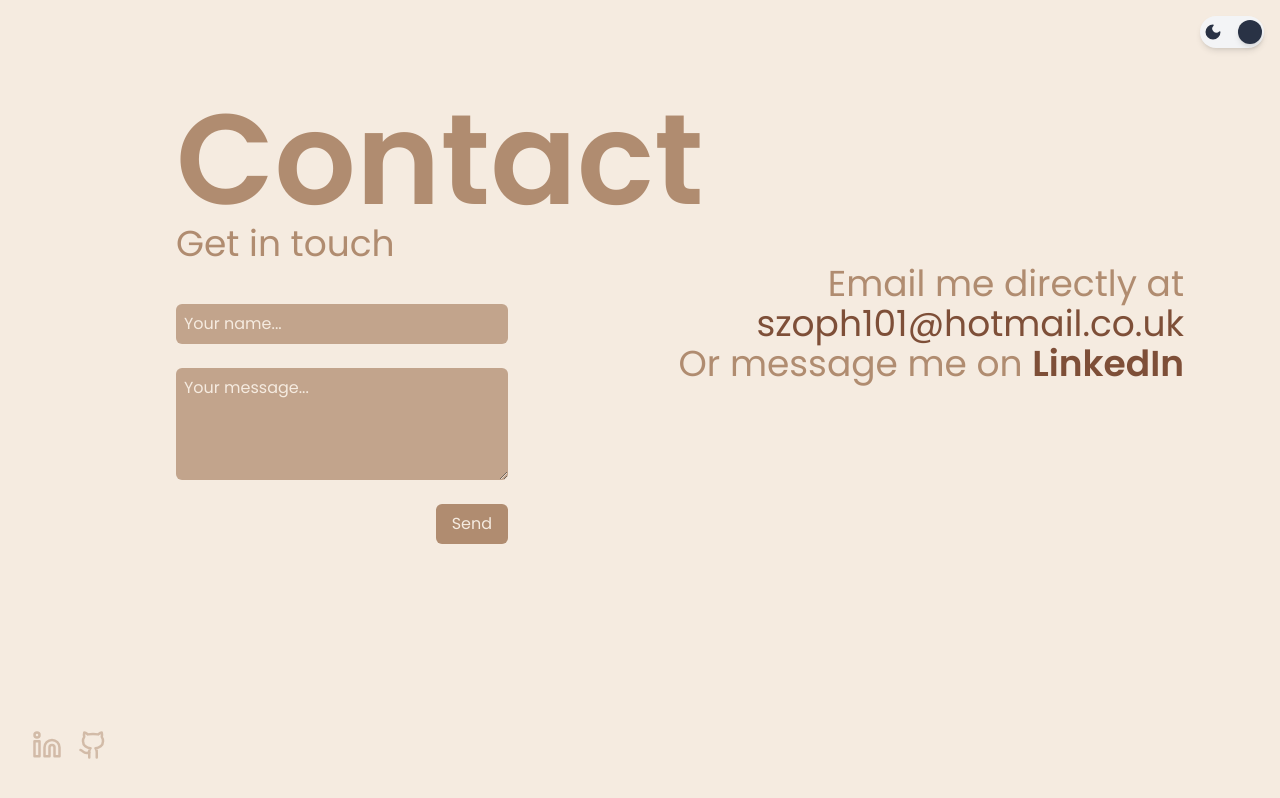
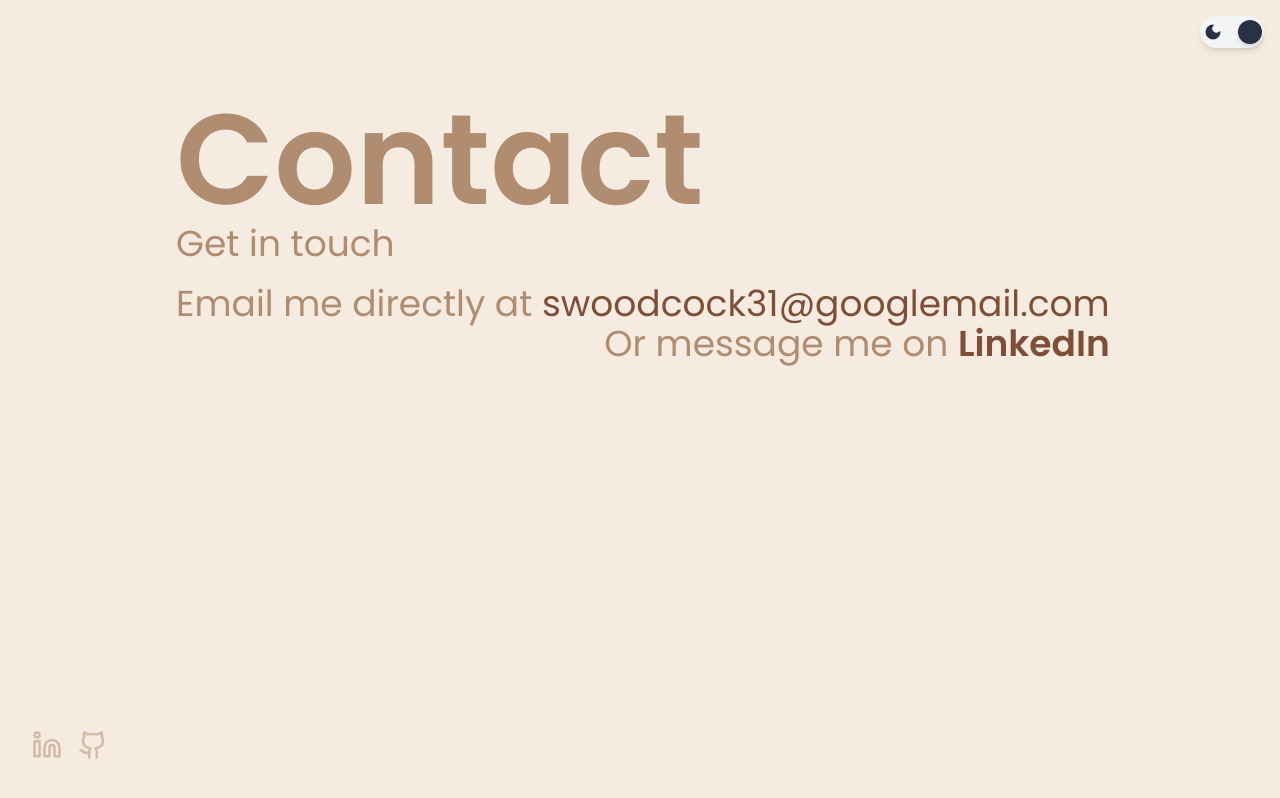
Before and after one commit to Szoph/Next-Portfolio, a Next.js app: page /contact in a window 1280 px wide. Built offline with nearby package versions, Linux system fonts and the light colour scheme.

Commit message:
removed form

```diff
--- a/components/ContactComponents/ContactPage.jsx
+++ b/components/ContactComponents/ContactPage.jsx
@@ -3,19 +3,14 @@ import SideBar from "../SideBar"
 
 const ContactPage = () => {
   return (
-    <div className="w-full md:h-screen lg:h-screen h-full p-24 md:pl-44 lg:pl-44 bg-[#f5ebe0] dark:bg-medium dark:text-[#96A9C7] text-[#B08C70]">
+    <div className="w-full md:h-screen lg:h-screen h-screen p-24 md:pl-44 lg:pl-44 bg-[#f5ebe0] dark:bg-medium dark:text-[#96A9C7] text-[#B08C70]">
         <SideBar />
         <h2 className="md:text-9xl lg:text-9xl text-4xl bring-up font-semibold">Contact</h2>
-        <h3 className="md:text-4xl lg:text-4xl text-2xl">Get in touch</h3>
+        <h3 className="md:text-4xl lg:text-4xl text-2xl pb-5">Get in touch</h3>
         <div className="flex md:flex-row lg:flex-row flex-col w-full gap-28">
-        <form className="flex flex-col gap-6 pt-10 md:w-2/5 lg:w-2/5 w-full" action="mailto:szoph101@hotmail.co.uk" method="post" enctype="text/plain">
-            <input type="text" name="name" className="opacity-75 focus:opacity-100 rounded-md p-2 dark:bg-[#96A9C7] bg-[#B08C70] text-[#f5ebe0] dark:text-medium placeholder-[#f5ebe0] dark:placeholder-medium focus:outline-none"
-            placeholder="Your name..."></input>
-            <textarea name="message" placeholder="Your message..." className="opacity-75 focus:opacity-100 rounded-md p-2 h-28 dark:bg-[#96A9C7] bg-[#B08C70] text-[#f5ebe0] dark:text-medium placeholder-[#f5ebe0] dark:placeholder-medium focus:outline-none"></textarea>
-            <button type="submit" className="flex self-end px-4 text-center py-2 dark:bg-[#96A9C7] bg-[#B08C70] text-[#f5ebe0] dark:text-medium rounded-md hover:dark:bg-[#C6D6EC] hover:bg-[#7E4F38]">Send</button>
-        </form>
+
        <div className="bring-left">
-       <h3 className="md:text-4xl lg:text-4xl text-2xl text-right">Email me directly at <span className="text-[#7E4F38] dark:text-[#C6D6EC]">szoph101@hotmail.co.uk</span></h3>
+       <h3 className="md:text-4xl lg:text-4xl text-2xl text-right">Email me directly at <span className="text-[#7E4F38] dark:text-[#C6D6EC]">swoodcock31@googlemail.com</span></h3>
        <h3 className="md:text-4xl lg:text-4xl text-2xl text-right">Or message me on <a className="text-[#7E4F38] dark:text-[#C6D6EC] hover:cursor-pointer font-semibold" href="https://www.linkedin.com/in/sophie-woodcock-3a7578142/" target="_blank">LinkedIn</a></h3>
        </div>
         </div>
--- a/components/Projects/ProjectPage.jsx
+++ b/components/Projects/ProjectPage.jsx
@@ -3,7 +3,7 @@ import SideBar from "../SideBar"
 
 const ProjectPage = () => {
   return (
-    <div className="w-full h-full bg-[#f5ebe0] dark:bg-medium dark:text-[#96A9C7] text-[#B08C70] p-24 md:pl-44 lg:pl-44 flex md:flex-col lg:flex-row flex-col">
+    <div className="w-full h-full lg:w-screen lg:h-screen bg-[#f5ebe0] dark:bg-medium dark:text-[#96A9C7] text-[#B08C70] p-24 md:pl-44 lg:pl-44 flex md:flex-col lg:flex-row flex-col">
       <SideBar />
   <div className="flex flex-col md:w-2/3 lg:2/3 w-full">
 <h2 className="md:text-9xl lg:text-9xl text-4xl pt-24 font-semibold bring-up text-center bring-up">Projects</h2>
```
